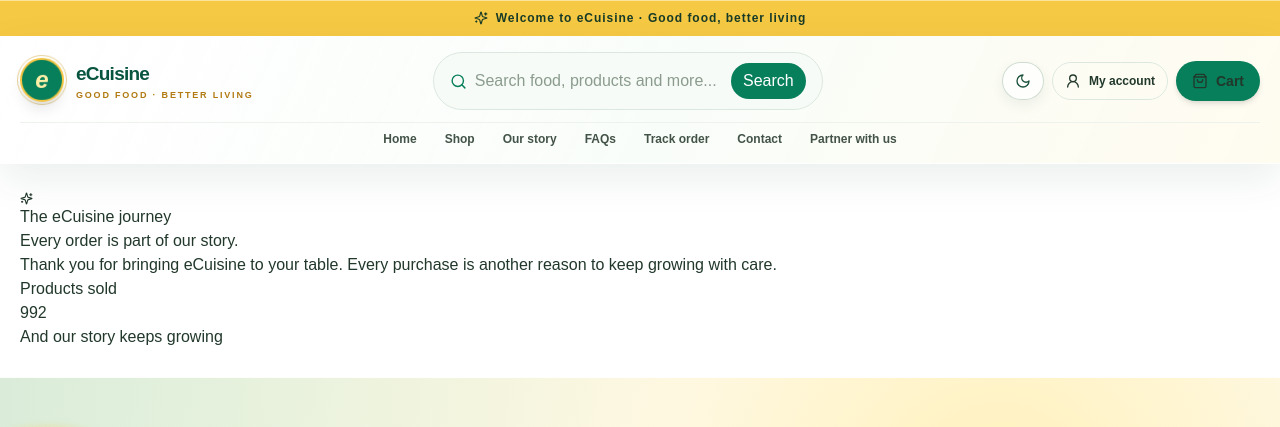
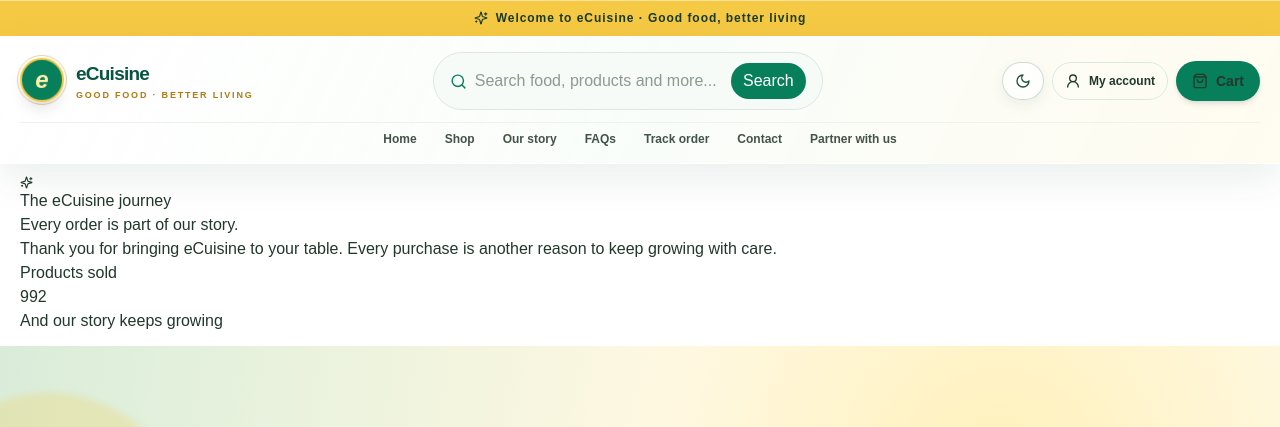
Before and after one commit to ecuisinefoods-collab/ecuisinefoods, a Next.js app: page / in a window 1280 px wide. Shown: the top 427 px of the page. Built offline with nearby package versions, Linux system fonts and the light colour scheme; no server answers; the database is empty.

Commit message:
Give the editorial sales line more breathing room

```diff
--- a/src/app/page.tsx
+++ b/src/app/page.tsx
@@ -125,7 +125,7 @@ export default async function HomePage() {
       </div>
       <SiteHeader />
 
-      <section className="mx-auto w-full max-w-7xl px-5 py-5 sm:py-7" aria-label="eCuisine all-time sales milestone">
+      <section className="mx-auto w-full max-w-7xl px-5 py-2 sm:py-3" aria-label="eCuisine all-time sales milestone">
         <SalesCounter total={completedProductUnits} />
       </section>
 
```
